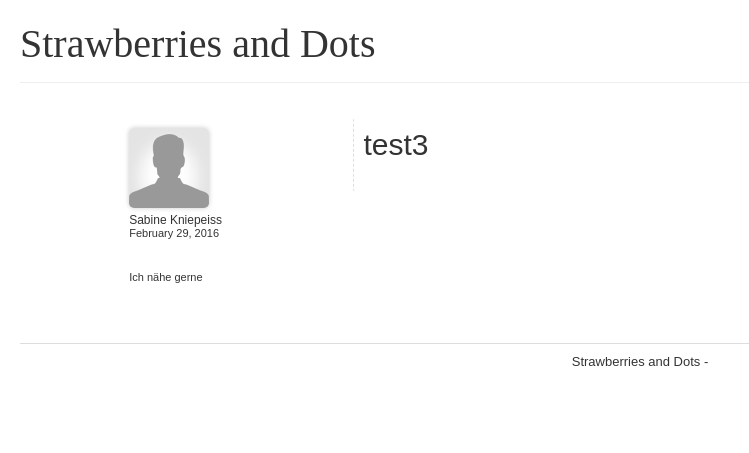
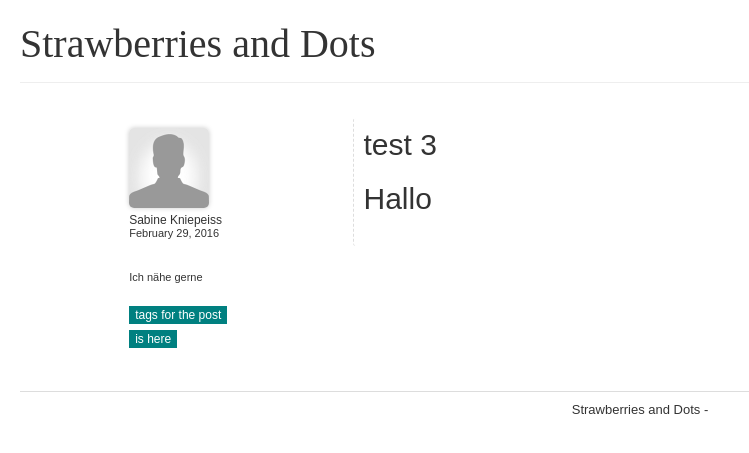
Before and after one commit to binekbine/strawberriesanddots, a Jekyll site: the page built from _posts/2016-02-29-test3.markdown, in a window 1280 px wide. Shown: the top 453 px of the page, without its empty margins (0-749 px from the left). Built offline with Jekyll 4.4.1, drawn with Linux system fonts in a browser that asks for light colours; some web fonts are replaced.

Commit message:
/ ‘_posts/2016-02-29-test3.markdown’

```diff
--- a/_posts/2016-02-29-test3.markdown
+++ b/_posts/2016-02-29-test3.markdown
@@ -1,5 +1,10 @@
 ---
-title: test3
+title: test 3
 layout: blog
 category: blog
+tags: [tags for the post, is here]
+summary: Allen hat es geschmeckt
+image: /images/blog/fam-jojo.jpg
 ---
+
+# Hallo
```
